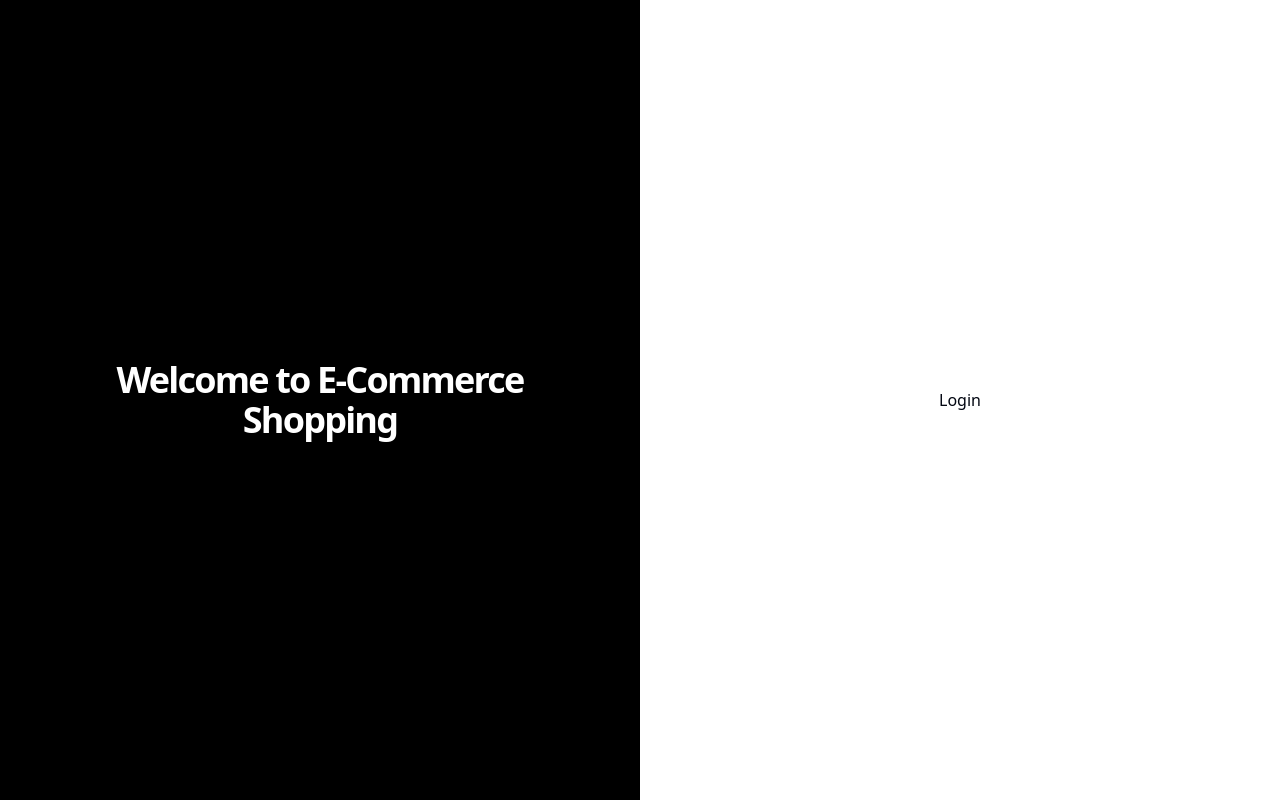
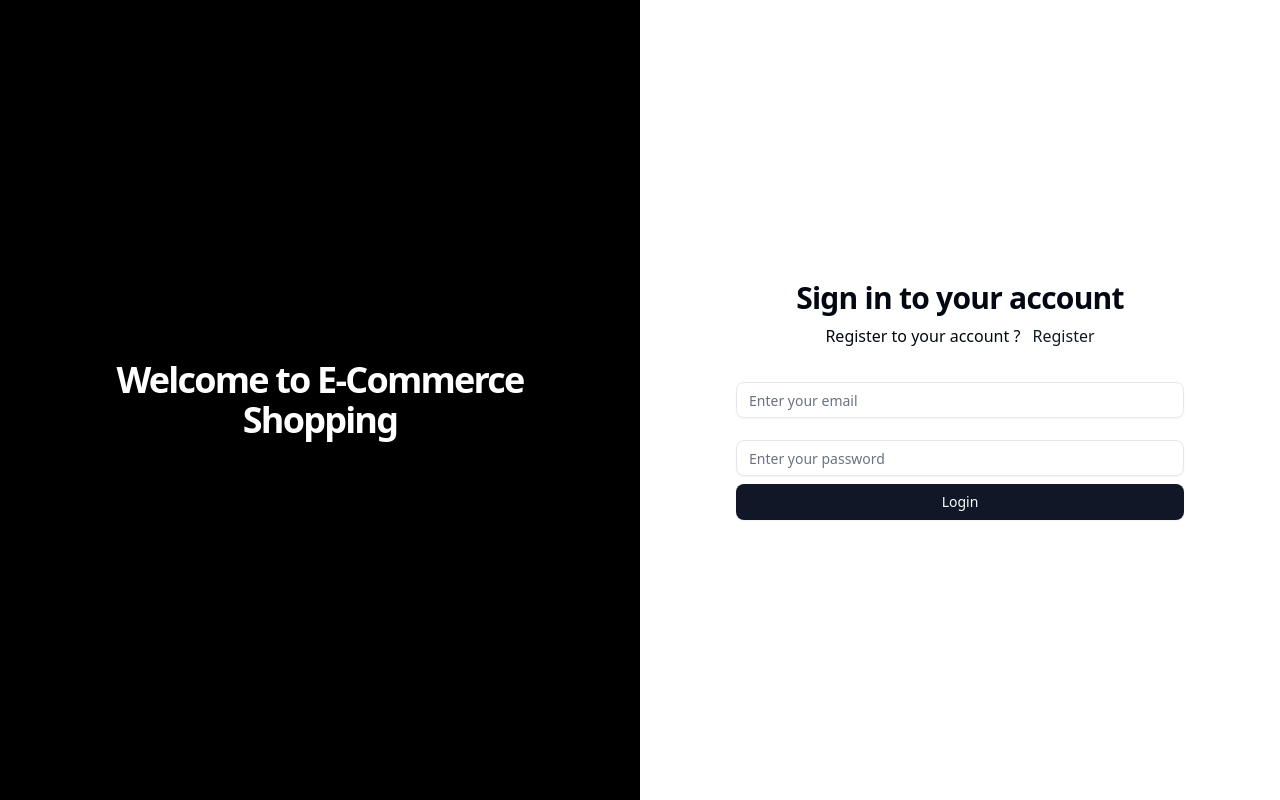
Before and after one commit to sushilsahoo06/E-commerse, a React (Vite) app in the folder client/: page /auth/login in a window 1280 px wide. Built offline with nearby package versions, Linux system fonts and the light colour scheme.

Commit message:
new commit

```diff
--- a/client/src/components/common/CommonFrom.jsx
+++ b/client/src/components/common/CommonFrom.jsx
@@ -26,7 +26,7 @@ export default function CommonFrom({
   function renderInputByComponentType(getControlItem) {
     let element = null;
 
-    const value = formData[getControlItem.name] || "";
+    const value = formData[getControlItem.name] || "";//value--name
     switch (getControlItem.componentType) {
       case types.INPUT:
         element = (
@@ -39,7 +39,7 @@ export default function CommonFrom({
             onChange={(event) =>
               setformData({
                 ...formData,
-                [getControlItem.name]: event.target.value,
+                [getControlItem.name]: event.target.value,//Grabs the latest typed value
               })
             }
           />
--- a/client/src/pages/authentication/Login.jsx
+++ b/client/src/pages/authentication/Login.jsx
@@ -1,7 +1,36 @@
-import React from 'react'
+import CommonFrom from '@/components/common/CommonFrom'
+import { loginFromControls } from '@/config'
+import React, { useState } from 'react'
+import { Link } from 'react-router-dom'
+
+const initialState={
+  email:'',
+  password:'',
+}
 
 export default function Login() {
+  const[formData ,setformData]=useState(initialState)
+  function onSubmit(){
+
+  }
   return (
-    <div>Login</div>
-  )
+    <div className='max-auto w-full max-w-md space-y-6'>
+      <div className='text-center'>
+        <h1 className='text-3xl font-bold tracking-tight text-foreground'>
+          Sign in to your account
+        </h1>
+        <p className='mt-2'>Register to your account ? {''}
+          <Link className='font-medium text-primary ml-2 hover:underline' to='/auth/register'>Register</Link>
+        </p>
+      </div>
+      <CommonFrom
+        fromControls={loginFromControls}
+        buttonText={'Login'}
+        formData={formData}
+        setformData={setformData}
+        onSubmit={onSubmit}
+      />
+
+    </div>
+  );
 }
```
